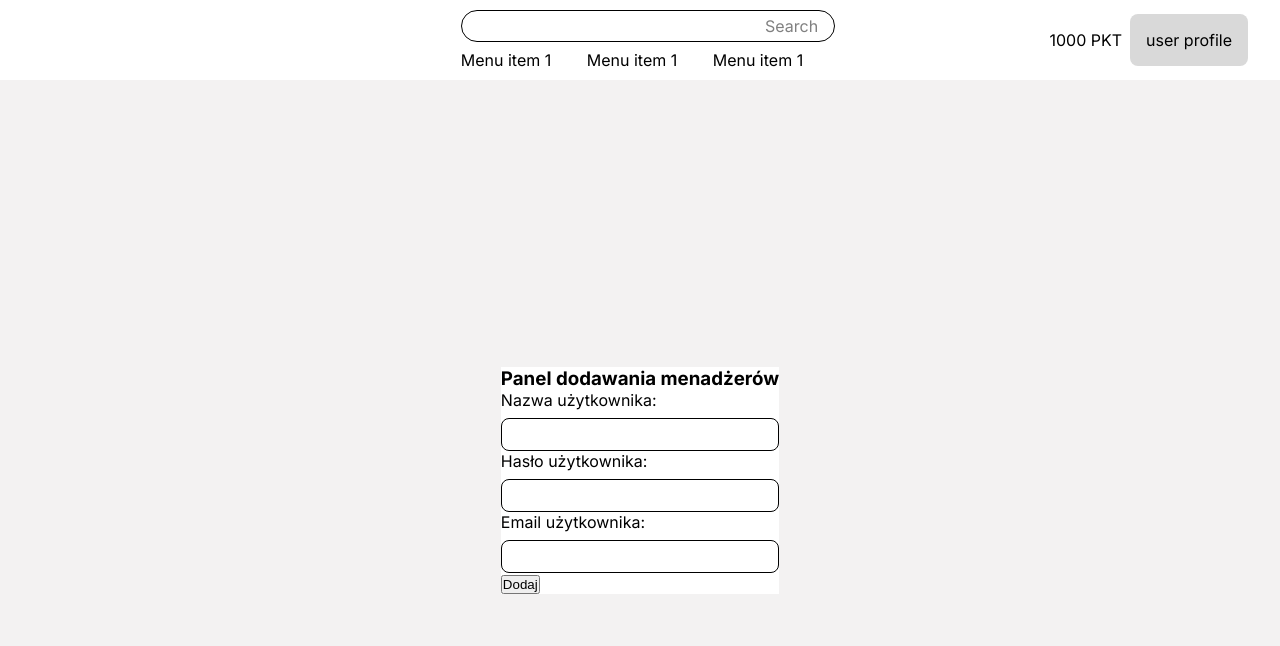
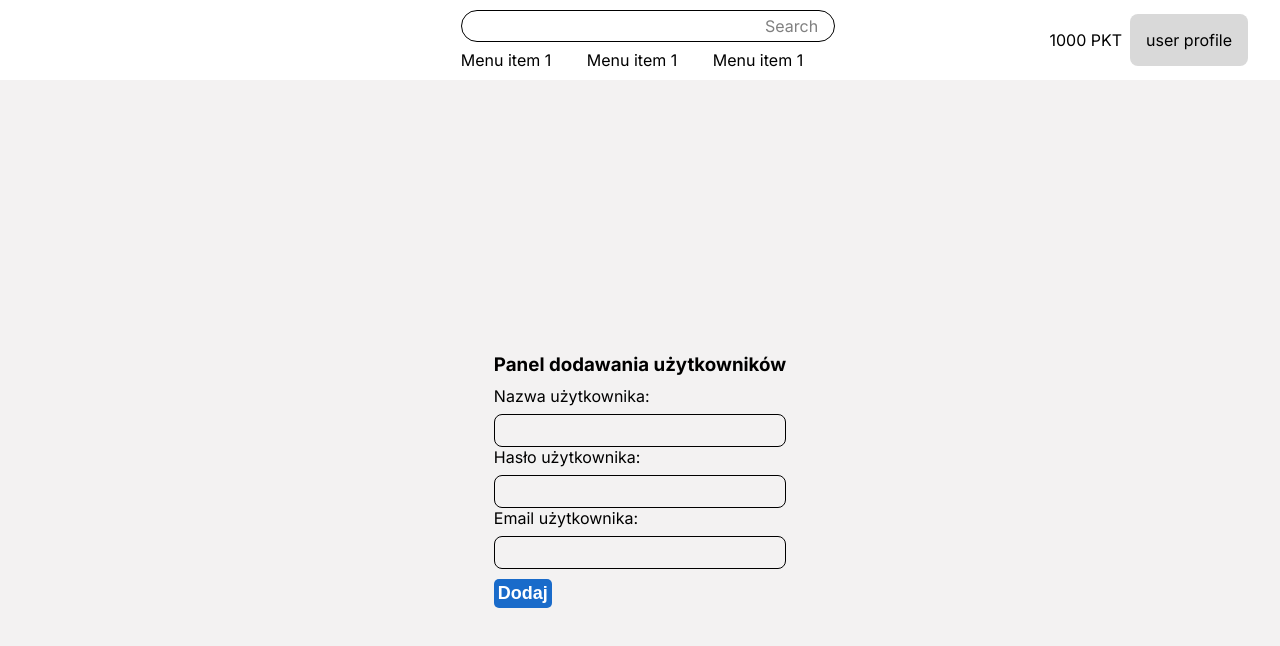
Before and after one commit to JohnyProduction/loyalty-program-app, a Next.js app: page /add-user in a window 1280 px wide. Shown: the top 646 px of the page. Built offline with nearby package versions, Linux system fonts and the light colour scheme.

Commit message:
add button styles

```diff
--- a/src/app/add-user/page.tsx
+++ b/src/app/add-user/page.tsx
@@ -3,12 +3,14 @@ import React, { useState } from 'react';
 import { TopBar } from '@/components/common/top-bar';
 import styles from '@/styles/app/add-user/page.module.scss';
 import { InputString } from '@/components/common/inputs/input-string';
+import { InputSelect } from '@/components/common/inputs/input-select';
 import { User } from '../api/api';
 import { AccountTypes } from '@/types/login-types';
 export default function AddUserPage() {
     const [ username, setUsername ] = useState('');
     const [ password, setPassword ] = useState('');
     const [ email, setEmail ] = useState('');
+    const [role, setRole] = useState('');
     const newUser={
         username: '',
         password: '',
@@ -23,6 +25,9 @@ export default function AddUserPage() {
     };
     const handleEmailChange = (event: React.ChangeEvent<HTMLInputElement>) => {
         setEmail(event.target.value);
+    };
+    const handleRoleChange = (event: React.ChangeEvent<HTMLInputElement>) => {
+        setRole(event.target.value);
     };
     const handleSubmit = (event: React.FormEvent<HTMLFormElement>) => {
         if (username.trim() !== '' || password.trim() !== '' || email.trim() !== '') {
@@ -41,13 +46,13 @@ export default function AddUserPage() {
             <main className={styles['main-page']}>
                 <div className={styles['addUser-page__container']}>
                     <form onSubmit={handleSubmit}>
-                        <div>
-                            <h3>Panel dodawania menadżerów</h3>
+                        <div className={styles['addUser-page__custom-inputs']}>
+                            <h3>Panel dodawania użytkowników</h3>
                             <InputString label='Nazwa użytkownika' name='username' value={username} onChange={handleUsernameChange} />
                             <InputString label='Hasło użytkownika' name='password' value={password} onChange={handlePasswordChange} />
                             <InputString label='Email użytkownika' name='email' value={email} onChange={handleEmailChange} />
+                            <button type="submit">Dodaj</button>
                         </div>
-                        <button type="submit">Dodaj</button>
                     </form>
                 </div>
             </main>
--- a/src/styles/app/add-user/page.module.scss
+++ b/src/styles/app/add-user/page.module.scss
@@ -13,23 +13,31 @@
     width:  auto;
     height:  auto;
     margin:  auto auto;
-    background:  #ffffff;
+    h3{
+      margin-bottom: 10px;
+    }
   }
   .addUser-page__custom-inputs{
-    display: flex;
-	  align-items: center;
-	  position: relative;
-	  max-width: 100%;
-    input{
+    button{
+      margin-top: 10px;
+      background-color: #196BCA;
+      color: #fff;
+      font-family: Arial;
       font-size: 18px;
-	    padding: 5px 10px;
-	    width: 100%;
-	    outline: none;
-	    background: #FFFFFF;
-	    color: #000000;
-	    border: 1px solid #ABB1EB;
-	    border-radius: 3px;
-	    transition: .3s ease;
-    }
+      font-weight: 800;
+      font-style: normal;
+      text-decoration: none;
+      padding: 4px;
+      border: 0px solid #000;
+      border-radius: 5px;
+      display: inline-block;
+     }
+     button:hover{
+      cursor: pointer;
+      background-color: #1866c0;
+     }
+     button:active{
+      transform: scale(0.95);
+     }
 
   }
```
